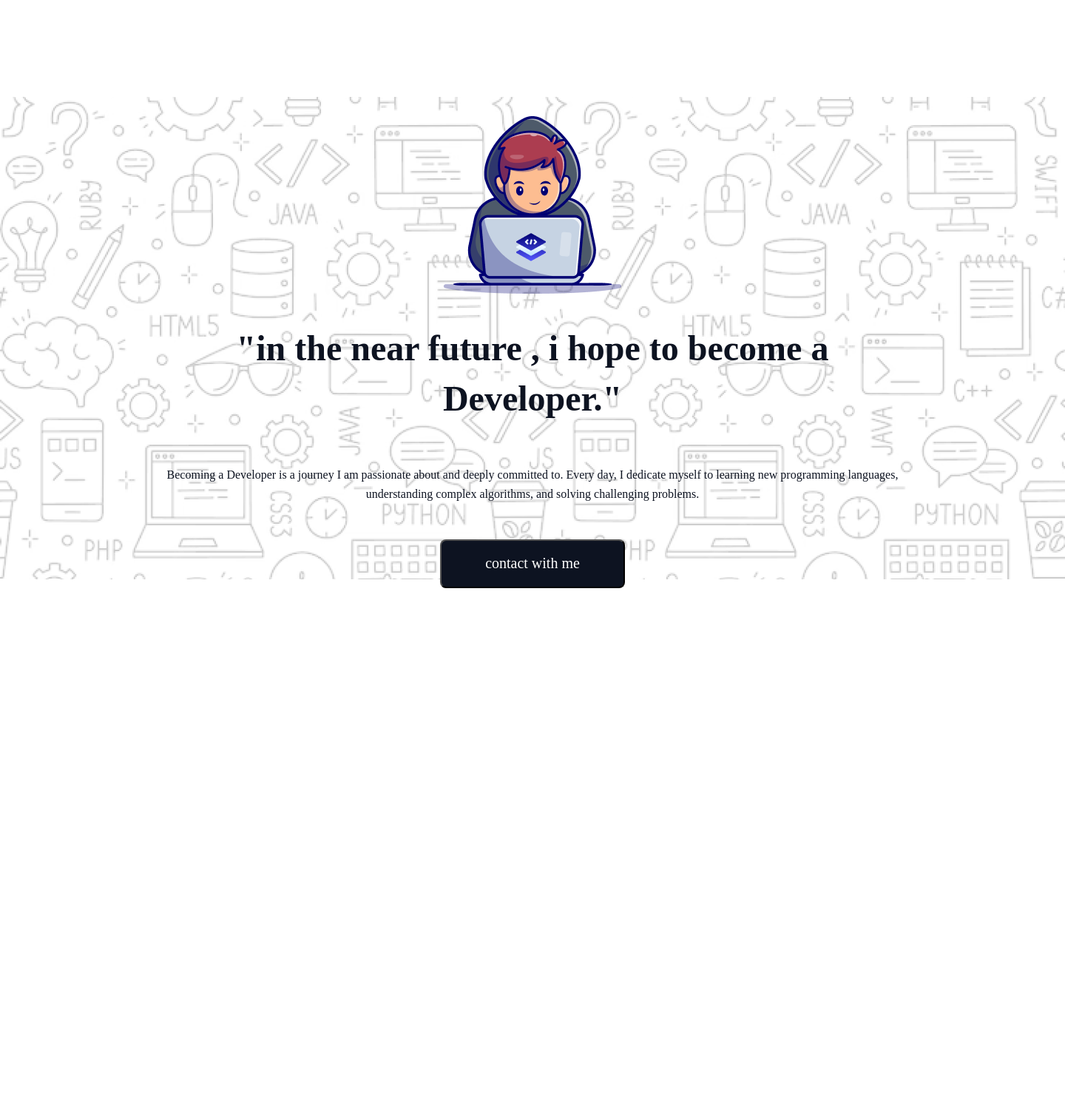
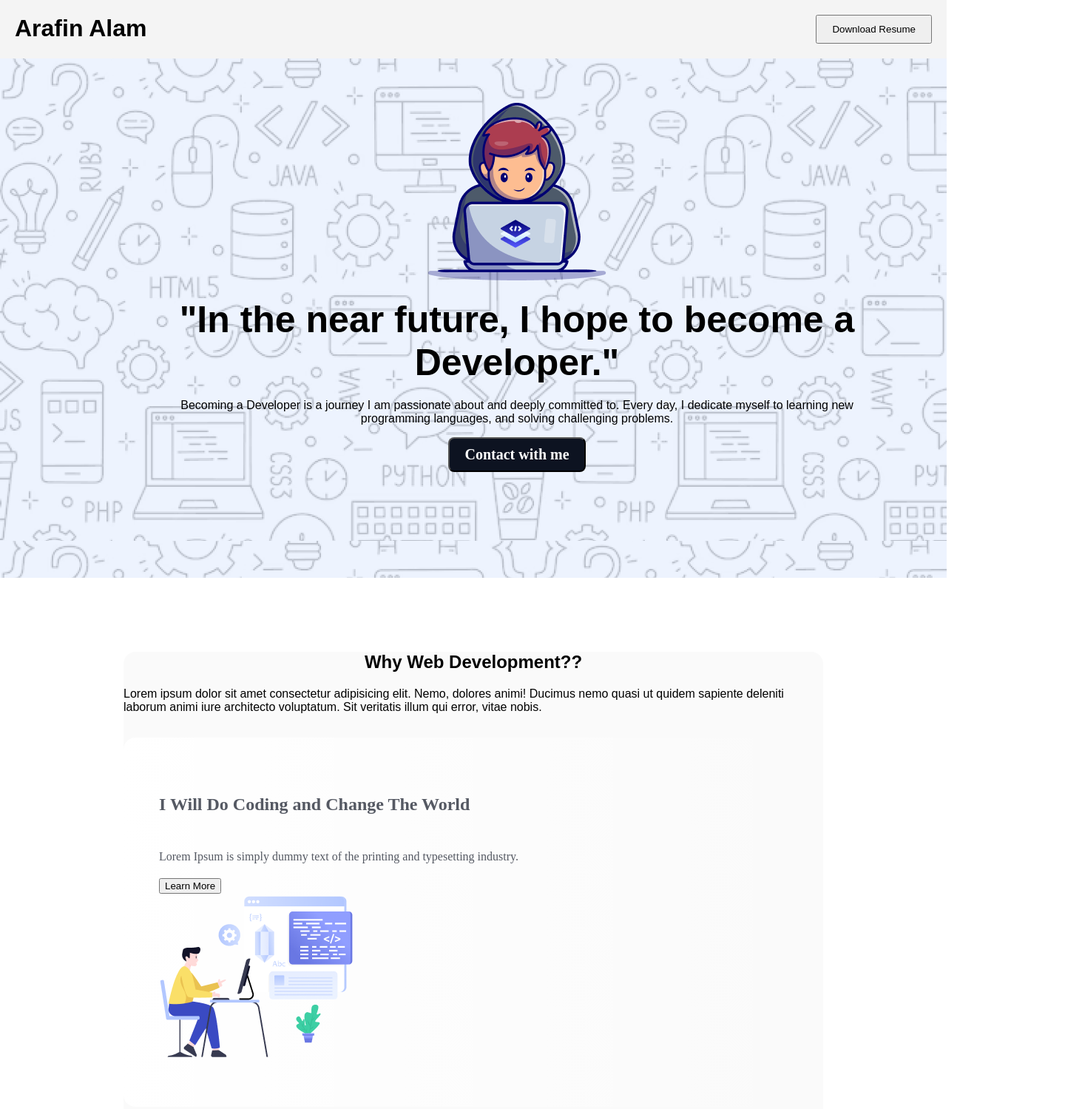
Before and after one commit to arafin16/Assignment-1, a plain HTML site: page index.html in a window 1280 px wide. Shown: the top 1499 px of the page at 74% size, 1440 px wide, since content can reach past the window. Before the commit the page ends 800 px from the top, so only its background shows below. Drawn offline with Linux system fonts and the light colour scheme; a web font is replaced by a local one.

Commit message:
second commit

```diff
--- a/index.html
+++ b/index.html
@@ -3,36 +3,53 @@
 <head>
     <meta charset="UTF-8">
     <meta name="viewport" content="width=device-width, initial-scale=1.0">
-
-
-    <link rel="preconnect" href="https://fonts.googleapis.com">
-<link rel="preconnect" href="https://fonts.gstatic.com" crossorigin>
-<link href="https://fonts.googleapis.com/css2?family=Azeret+Mono:ital,wght@0,100..900;1,100..900&display=swap" rel="stylesheet">
 <title>Assignment-1</title>
 <link rel="stylesheet" href="style/style.css">
 </head>
 <body>
-    <header>
+  <header>
+    <h1>Arafin Alam</h1>
+    <button>Download Resume</button>
+</header>
+<section class="hero">
+    <div class="div1">
+        <div>
+            <img src="assets/Group.png" alt="">
+        </div>
+        <h2>"In the near future, I hope to become a Developer."</h2>
+        <p>Becoming a Developer is a journey I am passionate about and deeply committed to. Every day, I dedicate myself to learning new programming languages,  and solving challenging problems.
+        </p>
+        <button>Contact with me</button>
+    </div>
 
-        <div>
-            <img  class="image"src="assets/Hero-bg.png" alt="">
+</section>
+<section class="why-web-development">
+    <div>
+        <h2 class="heading-why">Why Web Development??</h2>
+    <p>Lorem ipsum dolor sit amet consectetur adipisicing elit. Nemo, dolores animi! Ducimus nemo quasi ut quidem sapiente deleniti laborum animi iure architecto voluptatum. Sit veritatis illum qui error, vitae nobis.</p>
+        <div class="reasons">
+            <div class="reason-1">
+                <h3 class="reason-2">I Will Do Coding and Change The World</h3>
+                <p class="reason-3">Lorem Ipsum is simply dummy text of the printing and typesetting industry. </p>
+                <button>Learn More</button>
+                <img id="reason-img" src="assets/Layer_1.png" alt="">
+            </div>
+            <div class="reason">
+                <h3>I will help People by creating Modern Web System</h3>
+                <p>Lorem Ipsum is simply dummy text of the printing and typesetting industry. Lorem Ipsum has been the industry's standard dummy text.</p>
+                <button>Learn More</button>
+                <img src="assets/Group 3.png" alt="">
+            </div>
+            <div class="reason">
+                <h3>I Will Do Coding and Change The World</h3>
+                <p>Lorem Ipsum is simply dummy text of the printing and typesetting industry. Lorem Ipsum has been the industry's standard dummy text.</p>
+                <button>Learn More</button>
+                <img src="assets/Group 4.png" alt="">
+            </div>
         </div>
-        <div class="f-4">
-            <img class="group-img" src="assets/Group.png" alt="">
-            <h2 class="text-1">"in the near future , i hope to become a Developer."</h2>
-
-            <p class="paragraph">Becoming a Developer is a journey I am passionate about and deeply committed to. Every day, I dedicate myself to learning new programming languages, understanding complex algorithms, and solving challenging problems.</p>
-            <button  class="button color" type="button">contact with me</button>
-
-        </div>
+    </div>
 
 
-    </header>
-    <main>
-
-    </main>
-    <footer>
-
-    </footer>
+</section>
 </body>
 </html>
--- a/style/style.css
+++ b/style/style.css
@@ -1,91 +1,131 @@
-.image{
-    /* Hero-bg */
-position: absolute;
-width: 1440px;
-height: 652px;
-left: 0;
-right: 0;
-top: 131px;
-bottom: 4462px;
+@import url('https://fonts.googleapis.com/css2?family=Azeret+Mono:ital,wght@0,100..900;1,100..900&display=swap');
+/* font-family: "Azeret Mono", monospace; */
+
+body {
+    font-family: Arial, sans-serif;
+    margin: 0;
+    padding: 0;
 }
-.ggroup-img{
-    /* Group */
-position: absolute;
-width: 240.28px;
-height: 240px;
-left: 257.67%;
-right: -257.67%;
-top: 0%;
-bottom: 0%;
-transform: rotate(180.00deg);
+
+header {
+    display: flex;
+    justify-content: space-between;
+    padding: 20px;
+    background-color: #f4f4f4;
 }
-.f-4{
-    /* Frame 4 */
-position: absolute;
-width: 998px;
+
+header h1 {
+    margin: 0;
+}
+
+header button {
+    padding: 10px 20px;
+}
+.hero {
+    background-image: url("../assets/Hero-bg.png");
+    text-align: center;
+    padding: 50px;
+    background-color: #e8f0fe;
+}
+
+.hero h2 {
+    font-size: 50px;
+    margin: 80px 80px 100px 100px;
+    margin: 20px 0;
+}
+
+.hero button {
+    border-radius: 8px;
+
+background: rgb(13, 19, 33);
+    padding: 10px 20px;
+    color: rgb(255, 255, 255);
+font-family: Azeret Mono;
+font-size: 20px;
+font-weight: 600;
+line-height: 23px;
+letter-spacing: 0%;
+text-align: center;
+}
+.div1{
+    width: 998px;
 height: 582px;
-left: 221px;
-right: 221px;
-top: 157px;
-bottom: 4506px;
+align-items: center;
+margin: 10px 150px 10px 150px;
+}
+.why-web-development {
+width: 946px;
+height: 1235px;
 /* Auto layout */
-display: flex;
 flex-direction: column;
 justify-content: flex-start;
 align-items: center;
 padding: 0px;
+margin: 100px auto;
+border-radius: 16px;
+
+background: rgba(13, 19, 33, 0.02);
+border: 50px;
+
+}
+.heading-why{
+    text-align: center;
+}
 
 
+/* .reasons {
+    display: flex;
+    justify-content: space-around;
 }
-.text-1{
-    color: rgb(13, 19, 33);
-font-family: "Azeret Mono";
-font-size: 48px;
-font-weight: 800;
-line-height: 68px;
+
+.reason {
+    width: 30%;
+    background-color: white;
+    padding: 20px;
+    margin: 10px;
+    border-radius: 5px;
+} */
+.reason-1{
+/* Inside Auto Layout */
+flex: none;
+order: 0;
+align-self: stretch;
+flex-grow: 0;
+margin: 32px 0px;
+     border-radius: 16px;
+
+background: linear-gradient(90.00deg, rgb(255, 255, 255),rgba(255, 255, 255, 0) 100%);
+    display: flex;
+    justify-content: space-between;
+    display: flex;
+flex-direction: column;
+justify-content: flex-start;
+align-items: flex-start;
+padding: 48px;
+margin: 32px 0px;
+}
+.reason-2{
+    color: rgba(13, 19, 33, 0.7);
+font-family: Azeret Mono;
+font-size: 24px;
+font-weight: 700;
+line-height: 36px;
 letter-spacing: 0%;
-text-align: center;
+text-align: left;
 }
-.paragraph{
+.reason-3{
     color: rgb(13, 19, 33);
 font-family: Azeret Mono;
 font-size: 16px;
 font-weight: 400;
 line-height: 26px;
 letter-spacing: 0%;
-text-align: center;
-}
-.button{
-
-/* Frame 2 */
-position: static;
-width: 250px;
-height: 66px;
-/* Auto layout */
-display: flex;
-flex-direction: row;
-justify-content: center;
-align-items: center;
-padding: 21px 24px 21px 24px;
-
-
-/* Inside Auto Layout */
-flex: none;
-order: 1;
-flex-grow: 0;
-margin: 32px 0px;
-
-border-radius: 8px;
-
-background: rgb(13, 19, 33);
+text-align: left;
+opacity: 0.7;
 
 }
-.color{
-    color: rgb(255, 255, 255);
-font-family: Azeret Mono;
-font-size: 20px;
-font-weight: 500;
-line-height: 23px;
-letter-spacing: 0%;
-text-align: center;
+#reason-img{
+
+text-align: right;
+
 }
```
